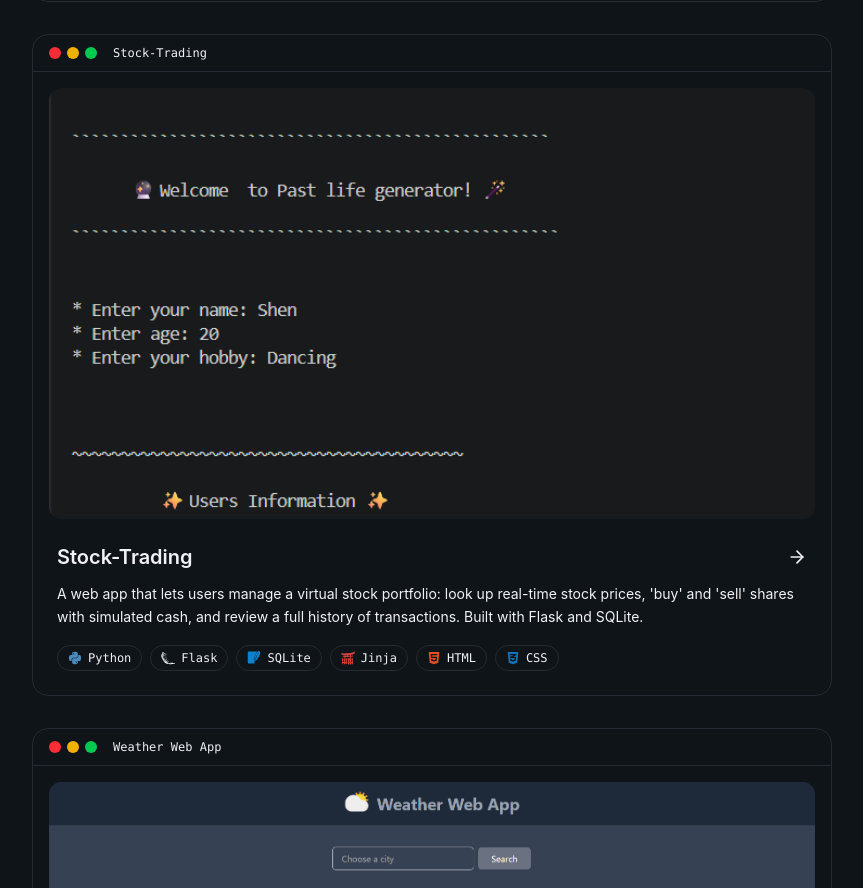
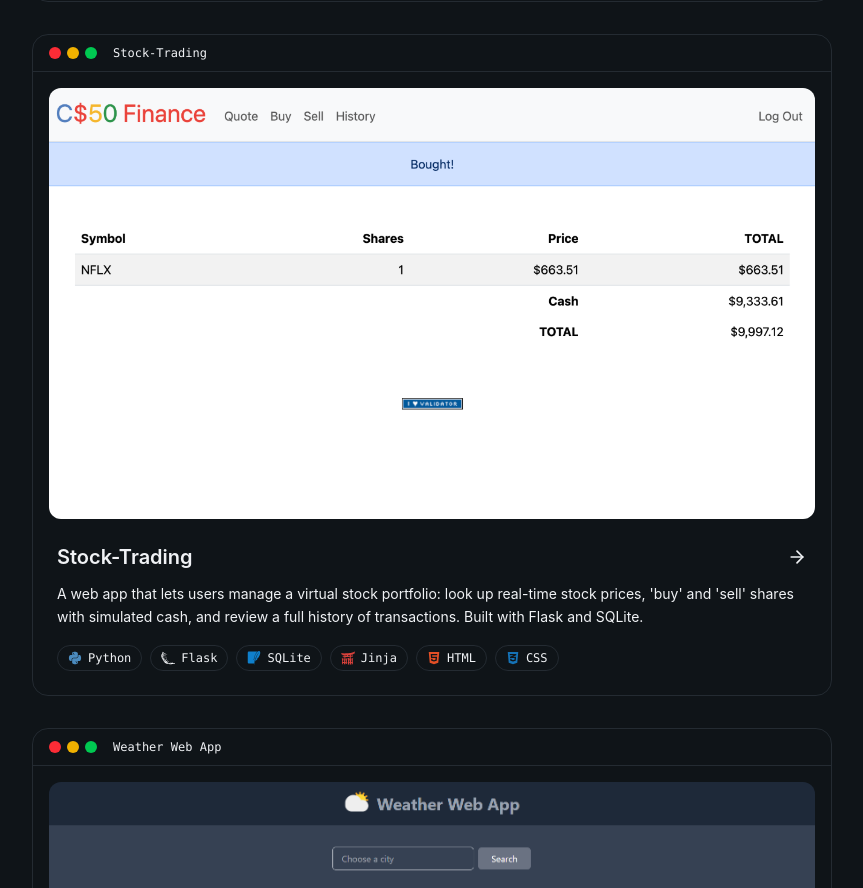
Before and after one commit to Ein-shen/My-porfolio, a React (Vite) app: page /view_projects in a window 1280 px wide. Shown: the part 3016-3904 px from the top of the page, without its empty margins (208-1071 px from the left). Built offline with nearby package versions, Linux system fonts and the light colour scheme; the HTML template or start-up script is replaced by a standard one.

Commit message:
added the stock trafing picture in the view project

```diff
--- a/src/away/View_projects.jsx
+++ b/src/away/View_projects.jsx
@@ -61,7 +61,7 @@ const projects = [
     title: "Stock-Trading",
     description:
       "A web app that lets users manage a virtual stock portfolio: look up real-time stock prices, 'buy' and 'sell' shares with simulated cash, and review a full history of transactions. Built with Flask and SQLite.",
-    image: "/past.png",
+    image: "/fi.png",
     tags: ["Python", "Flask", "SQLite", "Jinja", "HTML", "CSS"],
     github: "https://github.com/Ein-shen/Stock-Trading",
   },
```
